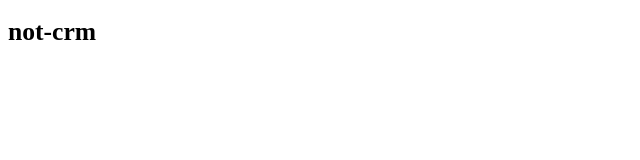
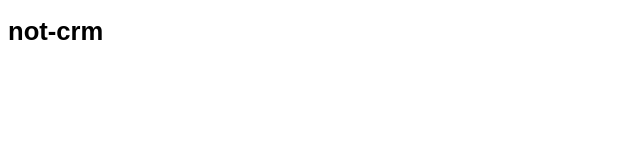
Before and after one commit to shugyoza/not-crm, an Angular app: page / in a window 1280 px wide. Shown: the top 160 px of the page, without its empty margins (0-640 px from the left). Built offline with nearby package versions, Linux system fonts and the light colour scheme.

Commit message:
add web safe font family

```diff
--- a/src/styles.scss
+++ b/src/styles.scss
@@ -1,4 +1,5 @@
 /* You can add global styles to this file, and also import other style files */
 * {
   font-size: min(4rem, max(0.875rem, 2vw));
+  font-family: Arial, Helvetica, sans-serif;
 }
```
